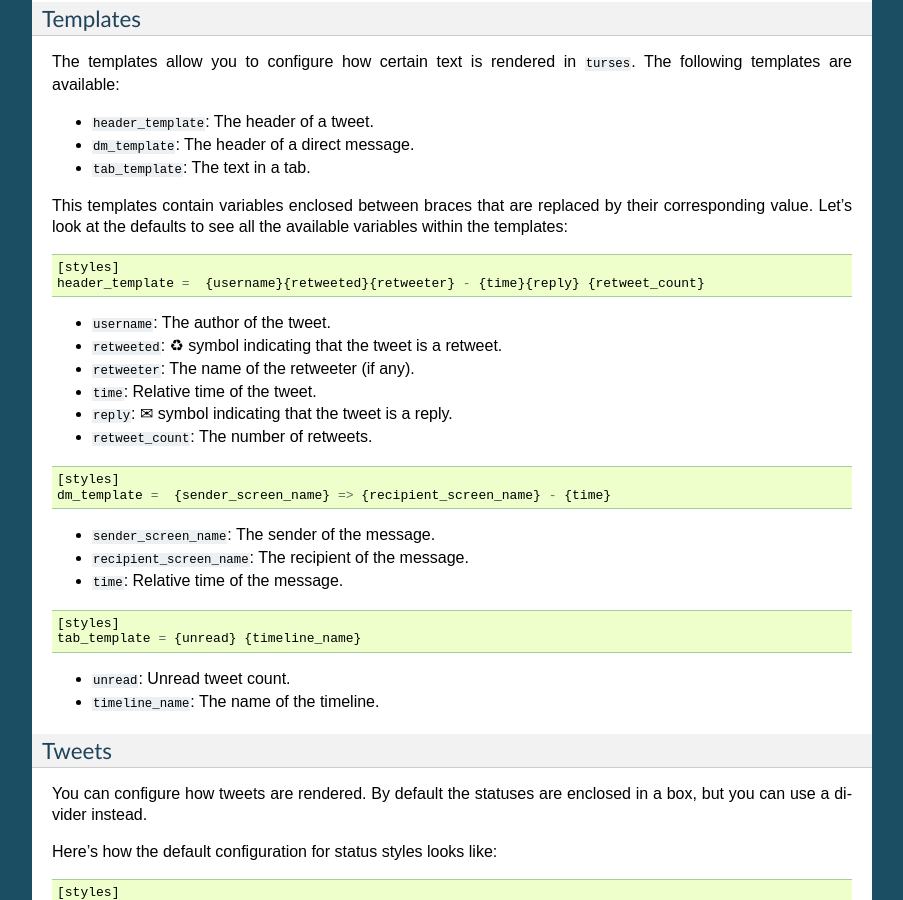
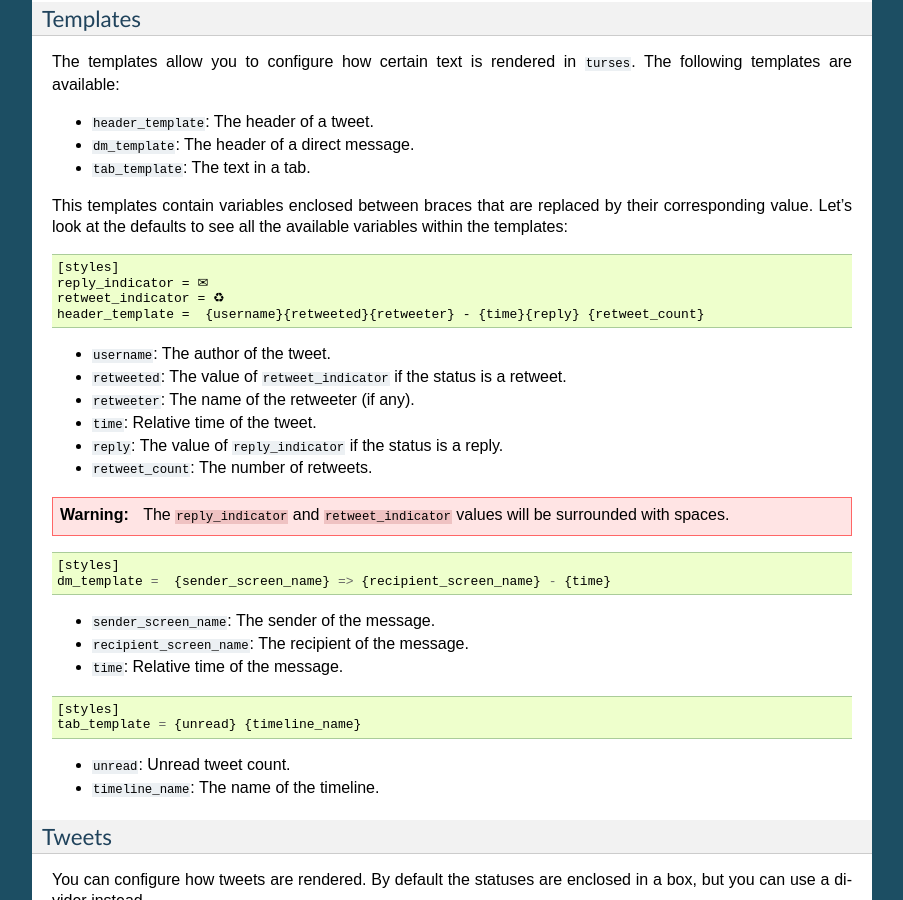
Before and after one commit to louipc/turses, a Sphinx documentation site: the page built from docs/user/configuration.rst, in a window 1280 px wide and 900 px high, scrolled down 1512 px. Shown: the whole window, without its empty margins (198-1101 px from the left). Built offline with Sphinx 7.4.7, drawn with Linux system fonts in a browser that asks for light colours.

Commit message:
Configurable retweet and reply indicators :sparkles:

```diff
--- a/docs/user/configuration.rst
+++ b/docs/user/configuration.rst
@@ -103,14 +103,19 @@ variables within the templates:
 ::
 
     [styles]
+    reply_indicator = ✉
+    retweet_indicator = ♻
     header_template =  {username}{retweeted}{retweeter} - {time}{reply} {retweet_count}
 
 - ``username``: The author of the tweet.
-- ``retweeted``: ♻ symbol indicating that the tweet is a retweet.
+- ``retweeted``: The value of ``retweet_indicator`` if the status is a retweet.
 - ``retweeter``: The name of the retweeter (if any).
 - ``time``: Relative time of the tweet.
-- ``reply``: ✉ symbol indicating that the tweet is a reply.
+- ``reply``: The value of ``reply_indicator`` if the status is a reply.
 - ``retweet_count``: The number of retweets.
+
+.. warning:: The ``reply_indicator`` and ``retweet_indicator`` values will be
+    surrounded with spaces.
 
 ::
 
```
Also changed, not shown: 2 other files.
